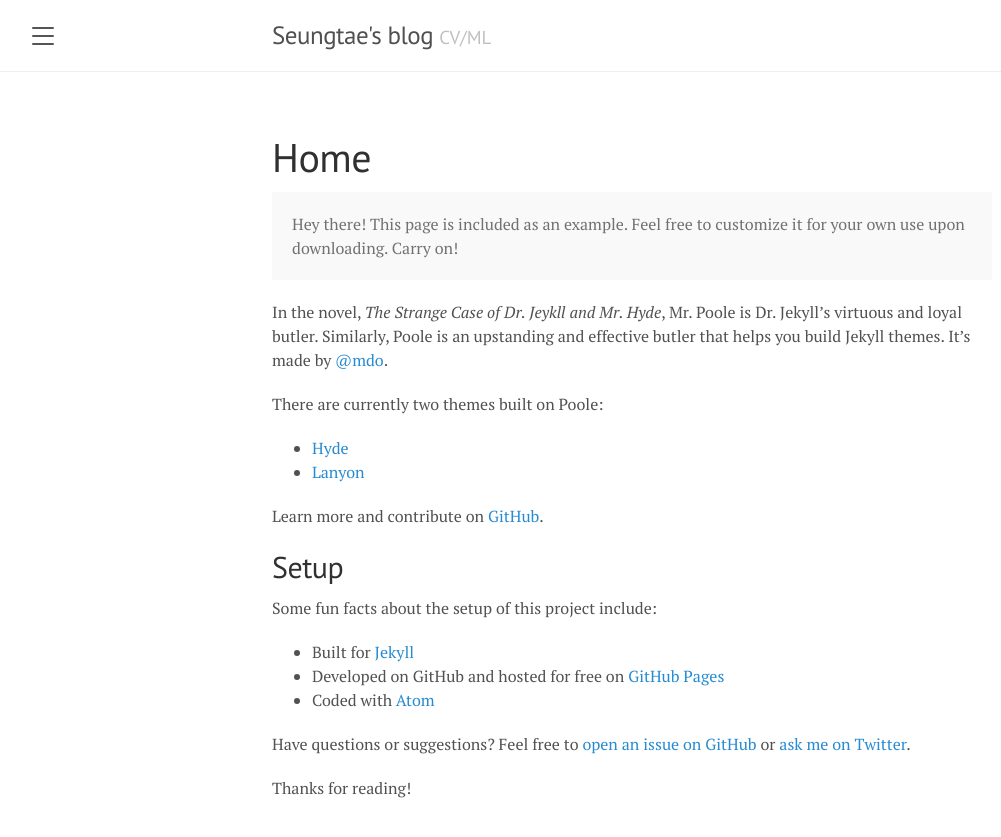
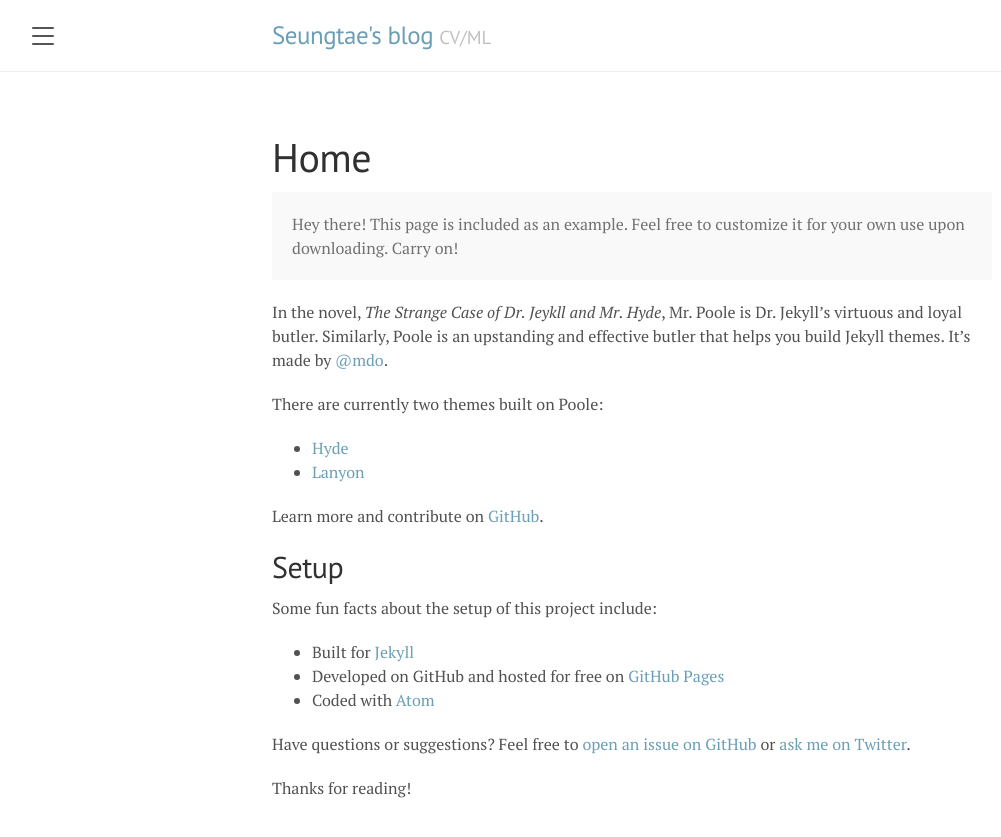
Before and after one commit to stnamjef/stnamjef.github.io, a Jekyll site: the page built from index.md, in a window 1280 px wide. Shown: the top 837 px of the page, without its empty margins (8-1009 px from the left). Built offline with Jekyll 4.4.1, drawn with Linux system fonts in a browser that asks for light colours.

Commit message:
class added to body tag

```diff
--- a/_layouts/category.html
+++ b/_layouts/category.html
@@ -3,7 +3,7 @@
 
   {% include head.html %}
 
-  <body class="sidebar-overlay">
+  <body class="theme-base-0d sidebar-overlay">
 
     {% include sidebar.html %}
 
--- a/_layouts/default.html
+++ b/_layouts/default.html
@@ -3,7 +3,7 @@
 
   {% include head.html %}
 
-  <body class="sidebar-overlay">
+  <body class="theme-base-0d sidebar-overlay">
 
     {% include sidebar.html %}
 
```
